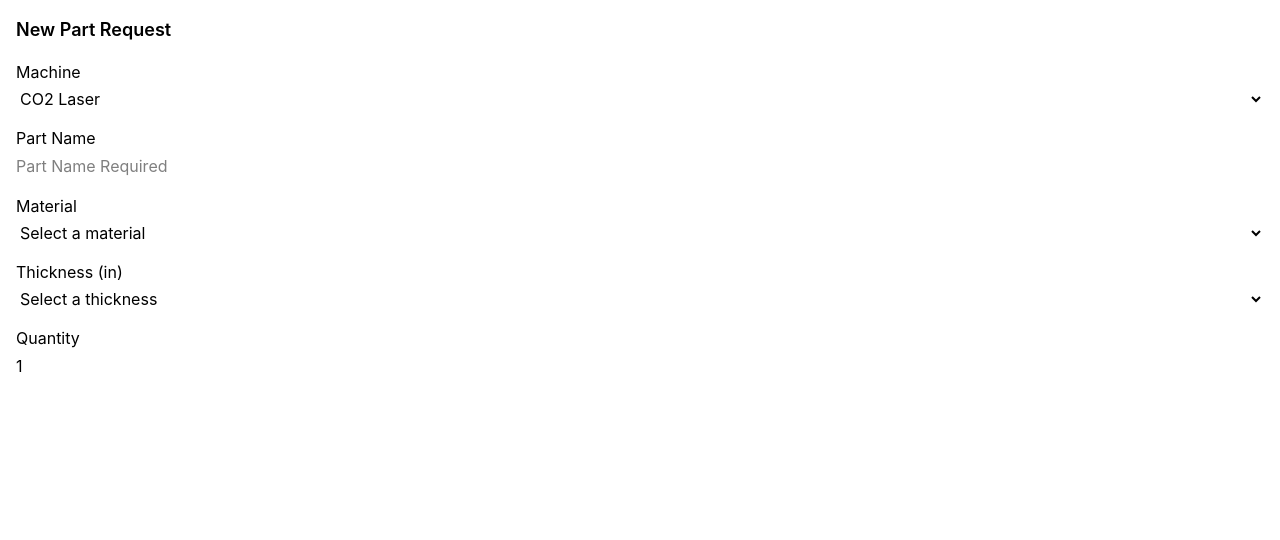
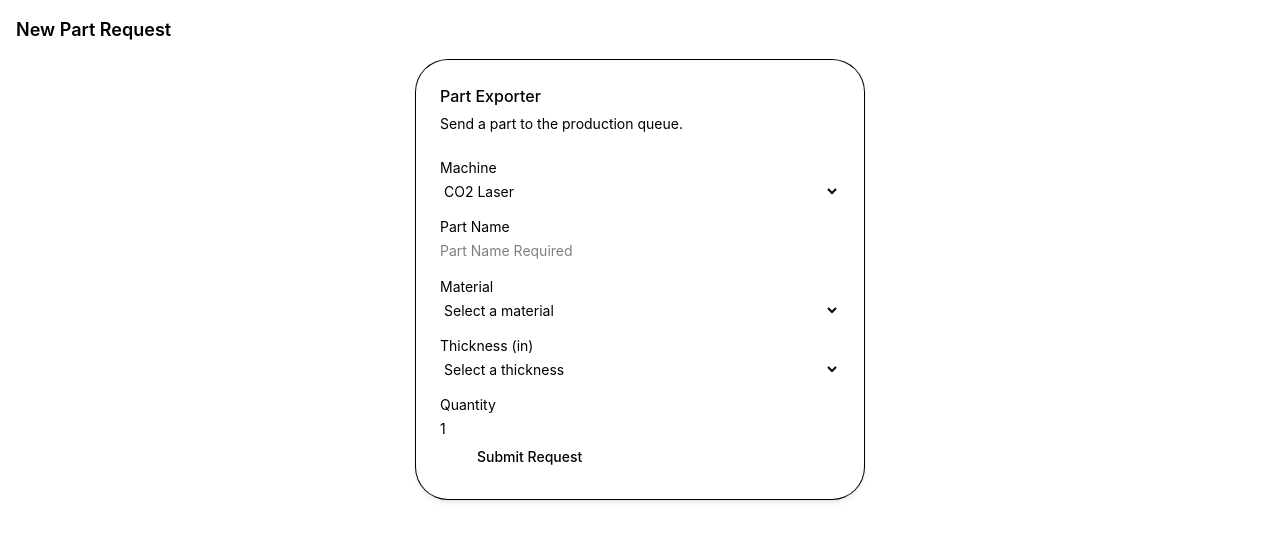
Before and after one commit to jsneer23/frc-pdm, a React (Vite) app in the folder apps/ui/: page /onshape in a window 1280 px wide. Shown: the top 540 px of the page. Built offline with nearby package versions, Linux system fonts and the light colour scheme.

Commit message:
basic form

```diff
--- a/apps/ui/src/features/parts/PartRequestForm.tsx
+++ b/apps/ui/src/features/parts/PartRequestForm.tsx
@@ -1,6 +1,15 @@
 // src/features/parts/PartRequestForm.tsx
 import { useState } from 'react'
-import { MACHINES, MATERIALS, type MaterialThickness, type MachineId, type MaterialId, MATERIAL_THICKNESSES } from './constants'
+import {
+  Card,
+  CardContent,
+  CardDescription,
+  CardFooter,
+  CardHeader,
+  CardTitle,
+} from '@/components/ui/card'
+import { Button } from '@/components/ui/button'
+import { MACHINES, MATERIALS, type MaterialThickness, type MachineId, type MaterialId, MATERIAL_THICKNESS } from './constants'
 
 export function PartRequestForm() {
   const [machine, setMachine] = useState<MachineId>('co2_laser')
@@ -9,14 +18,14 @@ export function PartRequestForm() {
   const [thickness, setThickness] = useState<MaterialThickness | ''>('')
   const [quantity, setQuantity] = useState('1')
 
-  // Derived. Not state.
+
   const machineDef = MACHINES[machine]
   const availableMaterials = machineDef.materials
-  const availableThicknesses = material ? MATERIAL_THICKNESSES[material] ?? [] : []
+  const availableThicknesses = material ? MATERIAL_THICKNESS[material] ?? [] : []
 
   function handleMachineChange(next: MachineId) {
     setMachine(next)
-    // Clear the material if the new machine cannot use it.
+    // clear the material if the new machine cannot use it
     const stillValid = MACHINES[next].materials.includes(material as never)
     if (!stillValid) setMaterial('')
   }
@@ -26,8 +35,39 @@ export function PartRequestForm() {
     setThickness('')
   }
 
+  function handleSubmit(e: React.SubmitEvent<HTMLFormElement>) {
+    e.preventDefault()
+
+    // part name verification
+    const name = partName.trim()
+    if (name === '') return
+    if (material === '') return
+    if (machineDef.needsThickness && thickness === '') return
+
+    // quantity verifiation
+    const qty = Number(quantity)
+    if (!Number.isInteger(qty) || qty < 1) return
+
+    const request = {
+      partName: name,
+      machine,
+      material,
+      thickness: machineDef.needsThickness ? Number(thickness) : null,
+      quantity: Number(quantity),
+    }
+
+    console.log(request)
+  }
+
   return (
-    <form className="flex flex-col gap-4">
+    <Card className="mx-auto w-full max-w-md">
+      <CardHeader>
+        <CardTitle>Part Exporter</CardTitle>
+        <CardDescription>Send a part to the production queue.</CardDescription>
+      </CardHeader>
+
+      <form onSubmit={handleSubmit}>
+        <CardContent className="flex flex-col gap-4">
            <label className="flex flex-col gap-1">
               <span>Machine</span>
               <select
@@ -83,10 +123,20 @@ export function PartRequestForm() {
             <input
               type="number"
               min="1"
+              step="1"
               value={quantity}
               onChange={(e) => setQuantity(e.target.value)}
             />
           </label>
+        </CardContent>
+
+        <CardFooter>
+          <CardFooter>
+            <Button type="submit" className="w-full">Submit Request</Button>
+          </CardFooter>
+        </CardFooter>
       </form>
+    </Card>
   )
+
 }
--- a/apps/ui/src/features/parts/constants.ts
+++ b/apps/ui/src/features/parts/constants.ts
@@ -40,7 +40,7 @@ type MachineDef = {
 
 export type MachineId = keyof typeof MACHINES
 
-export const MATERIAL_THICKNESSES: Partial<Record<MaterialId, readonly number[]>> = {
+export const MATERIAL_THICKNESS: Partial<Record<MaterialId, readonly number[]>> = {
   srpp: [0.25],
   polycarbonate: [0.118, 0.196, 0.236],
   wood: [], // TODO: measue
@@ -49,3 +49,5 @@ export const MATERIAL_THICKNESSES: Partial<Record<MaterialId, readonly number[]>
   al5052: [], // TODO: measue
   // ...
 }
+
+export type MaterialThickness = keyof typeof MATERIAL_THICKNESS
```
Lines whose indentation alone changed are shown as unchanged.
